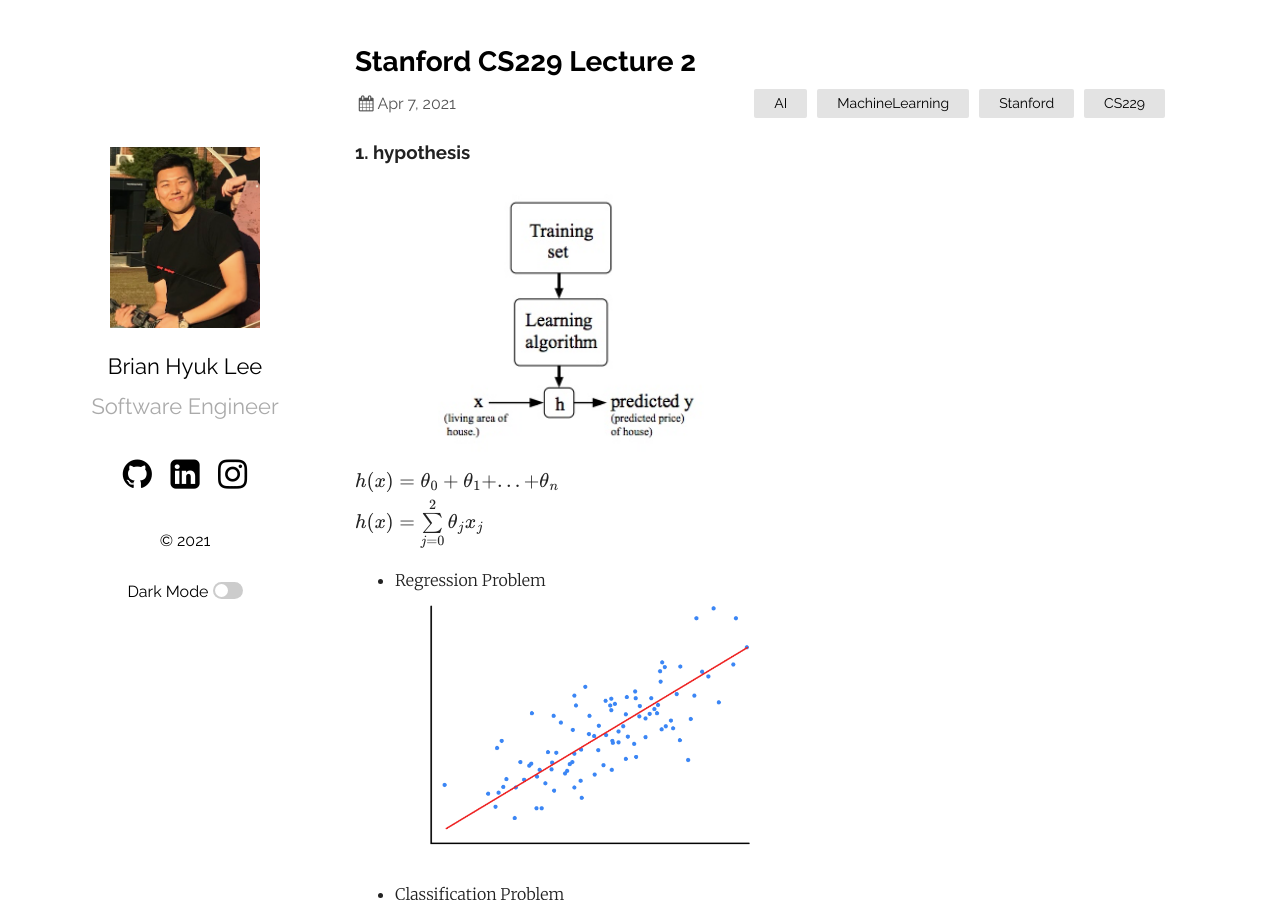
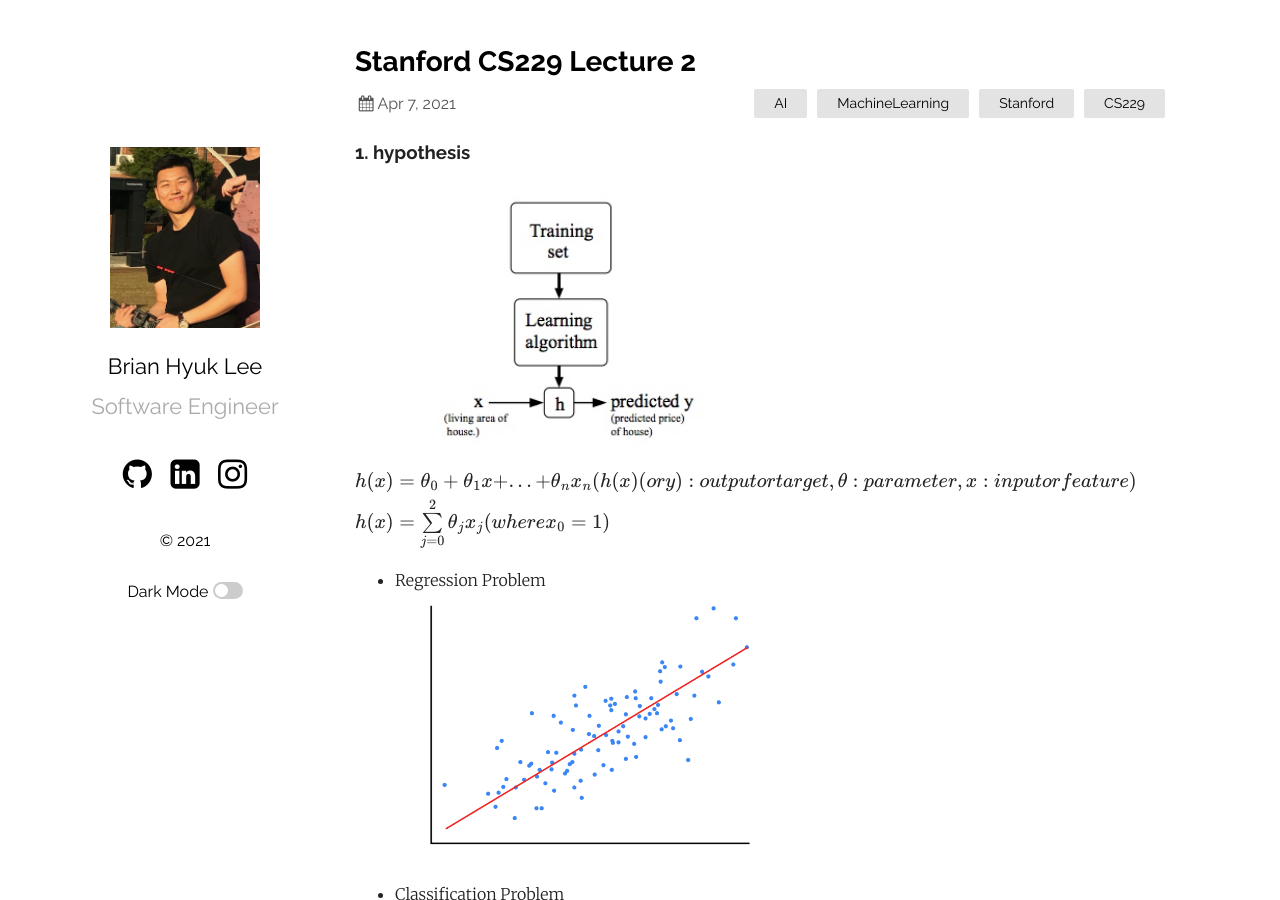
Before and after one commit to dlgur1994/dlgur1994.github.io, a Jekyll site: the page built from _posts/2021-04-06-CS229-Lecture2.md, in a window 1280 px wide and 900 px high. Built offline with Jekyll 4.4.1, drawn with Linux system fonts in a browser that asks for light colours; formulas are drawn with MathJax 3; comment, search, counter and statistics services are not loaded.

Commit message:
CS229 Lecture2 edited

```diff
--- a/_posts/2021-04-06-CS229-Lecture2.md
+++ b/_posts/2021-04-06-CS229-Lecture2.md
@@ -9,8 +9,8 @@ usemathjax: true
 
 ### 1. hypothesis
 ![hypothesis](/images/stanford229/hypothesis.jpg){: width="50%" height="100%"}
-$$h(x) = {\theta}_{0} + {\theta}_{1} + ... + {\theta}_{n}$$
-$$h(x) = \sum\limits_{j=0}^2{\theta}_{j}x_{j}$$
+$$h(x) = {\theta}_{0} + {\theta}_{1}x + ... + {\theta}_{n}x_{n} (h(x) (or y): output or target, {\theta}: parameter, x: input or feature )$$
+$$h(x) = \sum\limits_{j=0}^2{\theta}_{j}x_{j} (where x_{0} = 1)$$
 
 - Regression Problem
 ![linear regression](/images/stanford229/linear_regression.png){: width="50%" height="50%"}
```
